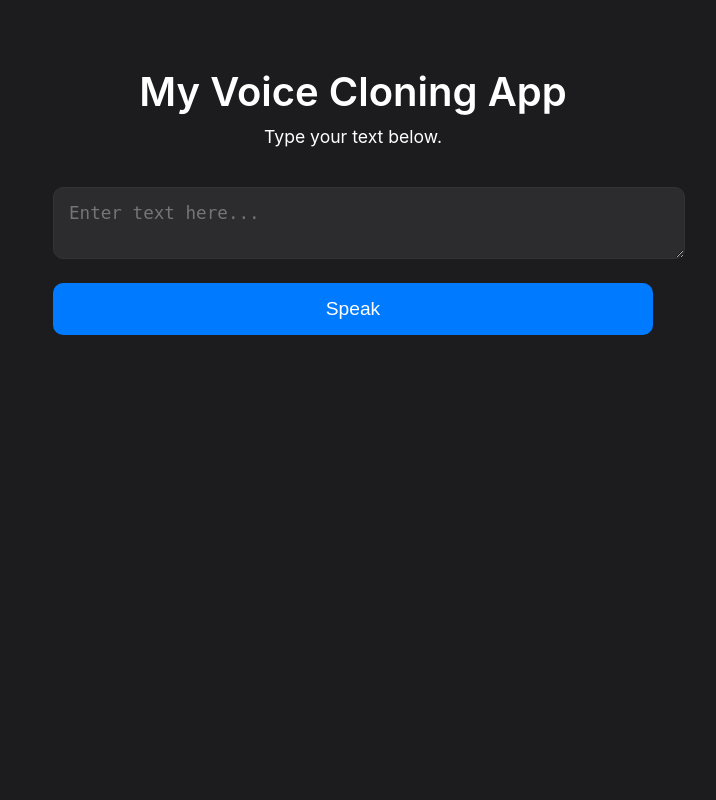
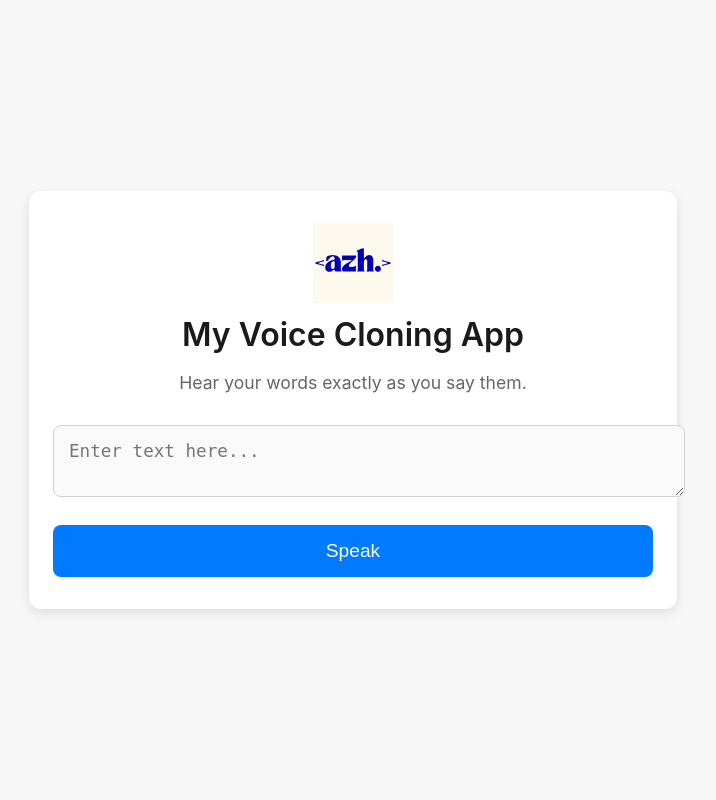
Before and after one commit to ashbijoy/my_voice_cloning_app, a Flask app: page / in a window 1280 px wide. Shown: the whole page, without its empty margins (287-1003 px from the left). Run offline with Flask 2, Linux system fonts and the light colour scheme.

Commit message:
Update styles.css and add logo

```diff
--- a/static/css/styles.css
+++ b/static/css/styles.css
@@ -1,75 +1,92 @@
-/* Base styling for dark mode with an Apple-inspired minimal design */
+/* static/css/styles.css */
 
+/* Body styling: light background and modern system fonts */
 body {
-    background-color: #1c1c1e;
-    color: #ffffff;
-    font-family: -apple-system, BlinkMacSystemFont, "Segoe UI", Roboto, Helvetica, Arial, sans-serif;
     margin: 0;
     padding: 0;
+    background-color: #f7f7f8;  /* Very light gray/white background */
+    color: #333;
+    font-family: -apple-system, BlinkMacSystemFont, "Segoe UI", Roboto, Helvetica, Arial, sans-serif;
+    display: flex;
+    align-items: center;
+    justify-content: center;
+    height: 100vh;
   }
 
-.container {
-    max-width: 600px;
-    margin: 0 auto;
-    padding: 40px 20px;
+  .logo {
+    width: 80px;
+    height: auto;
   }
 
-header {
+  /* Centered container with a light card look */
+  .main-container {
+    max-width: 600px;
+    width: 90%;
     text-align: center;
-    margin-bottom: 40px;
+    padding: 2rem 1.5rem;
+    background-color: #ffffff;
+    border-radius: 12px;
+    box-shadow: 0 4px 12px rgba(0, 0, 0, 0.1);
   }
 
-h1 {
-    font-size: 2.5rem;
-    font-weight: 600;
-    margin-bottom: 10px;
+  /* Header styling including the logo and site title */
+  .header {
+    margin-bottom: 2rem;
   }
 
-p {
-    font-size: 1.1rem;
-    margin: 0;
+  .site-title {
+    margin: 0.5rem 0 0.2rem;
+    font-size: 2rem;
+    font-weight: 600;
+    color: #1a1a1a;
   }
 
-textarea {
+  .tagline {
+    font-size: 1.1rem;
+    color: #666666;
+  }
+
+  /* Styling for the form elements */
+  .input-form textarea {
     width: 100%;
     padding: 15px;
-    border: 1px solid #333;
-    border-radius: 10px;
-    background-color: #2c2c2e;
-    color: #ffffff;
+    margin-bottom: 1.5rem;
     font-size: 1.1rem;
+    border: 1px solid #d0d0d5;
+    border-radius: 8px;
+    background-color: #fafafa;
+    color: #333;
     resize: vertical;
   }
 
-button {
+  .input-form button {
     width: 100%;
     padding: 15px;
-    margin-top: 20px;
+    font-size: 1.2rem;
+    background-color: #007aff;
     border: none;
-    border-radius: 10px;
-    background-color: #007aff;
-    color: #fff;
-    font-size: 1.2rem;
+    border-radius: 8px;
+    color: #ffffff;
     cursor: pointer;
     transition: background-color 0.3s ease;
   }
 
-button:hover {
+  .input-form button:hover {
     background-color: #005bb5;
   }
 
+  /* Styling for audio player and back button */
   .player-container {
-    margin-top: 20px;
+    margin: 2rem 0;
   }
 
   audio {
     width: 100%;
-    margin-top: 20px;
   }
 
   .back-button {
     display: inline-block;
-    margin-top: 20px;
+    margin-top: 1rem;
     color: #007aff;
     text-decoration: none;
     font-size: 1rem;
--- a/static/js/main.js
+++ b/static/js/main.js
@@ -1,8 +1,7 @@
 // static/js/main.js
 
-// This script adds a simple fade-in animation to the container when the page loads.
-document.addEventListener('DOMContentLoaded', function () {
-    const container = document.querySelector('.container');
+document.addEventListener('DOMContentLoaded', () => {
+  const container = document.querySelector('.main-container');
   if (container) {
     container.style.opacity = 0;
     setTimeout(() => {
@@ -10,7 +9,5 @@ document.addEventListener('DOMContentLoaded', function () {
       container.style.opacity = 1;
     }, 100);
   }
-
-    // You can add more interactivity or event listeners below.
-    console.log("JavaScript loaded successfully!");
+  console.log("Page loaded with light-themed UI.");
 });
--- a/templates/index.html
+++ b/templates/index.html
@@ -1,18 +1,18 @@
 <!DOCTYPE html>
 <html lang="en">
   <head>
-    <meta charset="UTF-8">
+    <meta charset="UTF-8" />
     <title>My Voice Cloning App</title>
-    <!-- Link to the dark-mode CSS -->
-    <link rel="stylesheet" href="{{ url_for('static', filename='css/styles.css') }}">
+    <link rel="stylesheet" href="{{ url_for('static', filename='css/styles.css') }}" />
   </head>
   <body>
-    <div class="container">
-        <header>
-            <h1>My Voice Cloning App</h1>
-            <p>Type your text below.</p>
+    <div class="main-container">
+      <header class="header">
+        <img src="{{ url_for('static', filename='images/logo.png') }}" alt="Logo" class="logo" />
+        <h1 class="site-title">My Voice Cloning App</h1>
+        <p class="tagline">Hear your words exactly as you say them.</p>
       </header>
-        <form action="/speak" method="post">
+      <form class="input-form" action="/speak" method="post">
         <textarea name="text" placeholder="Enter text here..." required></textarea>
         <button type="submit">Speak</button>
       </form>
```
Also changed, not shown: templates/result.html (+7 -6 lines), static/images/logo.png (added), 3 other files. Lines whose indentation alone changed are shown as unchanged.
